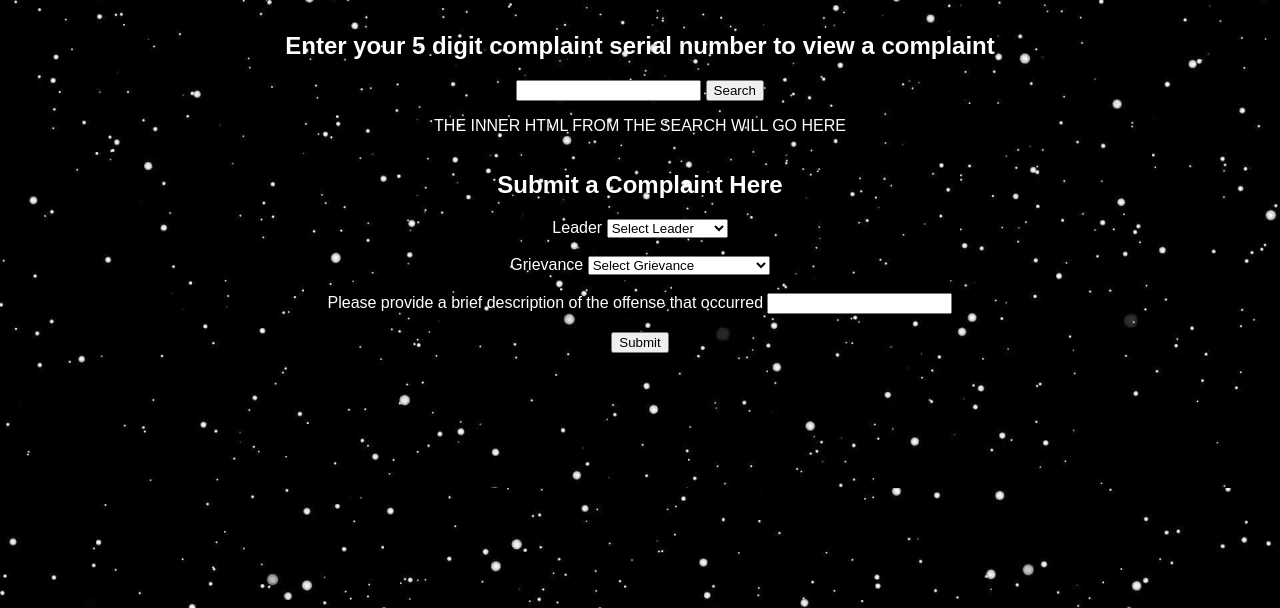
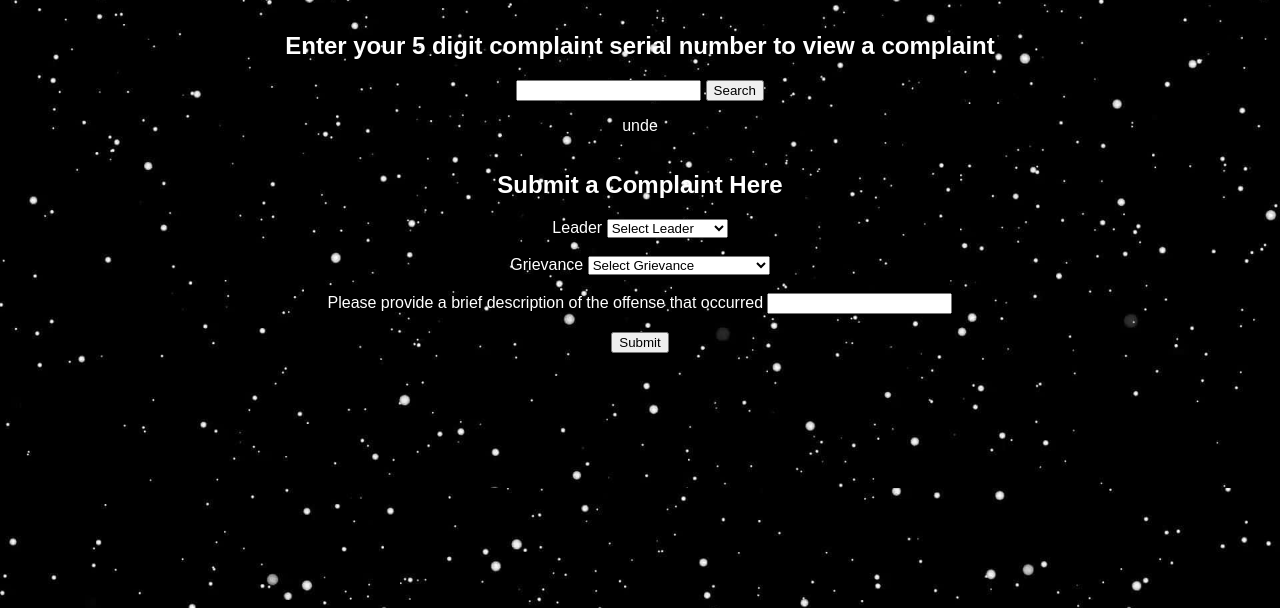
Before and after one commit to rburingt/CIS440-Project, a website: page ProjectTemplate/public/userHome.html in a window 1280 px wide. Shown: the part 192-800 px from the top of the page. Drawn offline with Linux system fonts and the light colour scheme; a web font is replaced by a local one.

Commit message:
Delete placeholder
Deleted the placeholder for the HTML associated with the search function

```diff
--- a/ProjectTemplate/public/userHome.html
+++ b/ProjectTemplate/public/userHome.html
@@ -20,7 +20,7 @@
         <h2>Enter your 5 digit complaint serial number to view a complaint</h2>
         <input type="text" id="complaintSerialNumber" />
         <input type="button" value="Search" onclick="searchComplaint()" />
-        <p id="complaintDetails">THE INNER HTML FROM THE SEARCH WILL GO HERE</p>
+        <p id="complaintDetails">unde</p>
     </div>
     <div id="userComplaintFormDiv">
         <h2>Submit a Complaint Here</h2>
```
